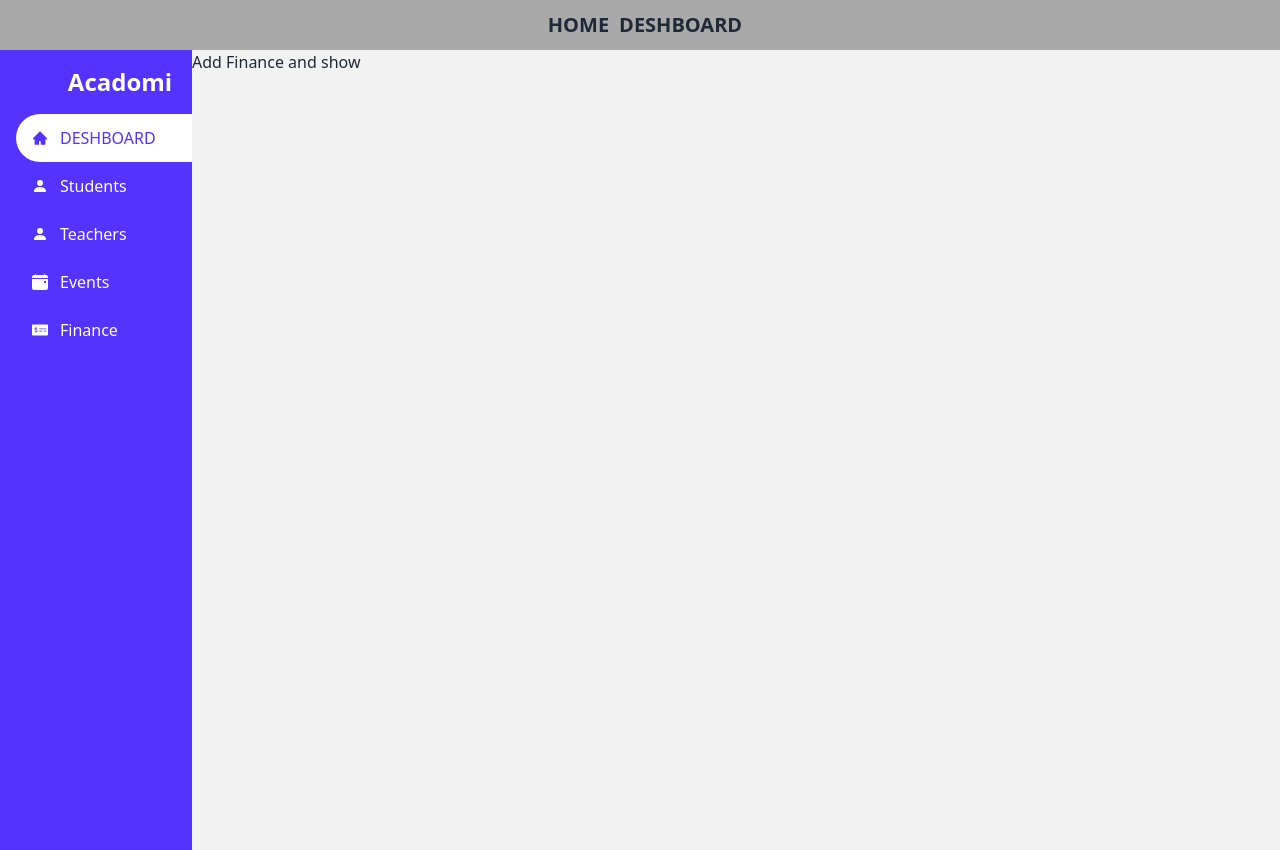
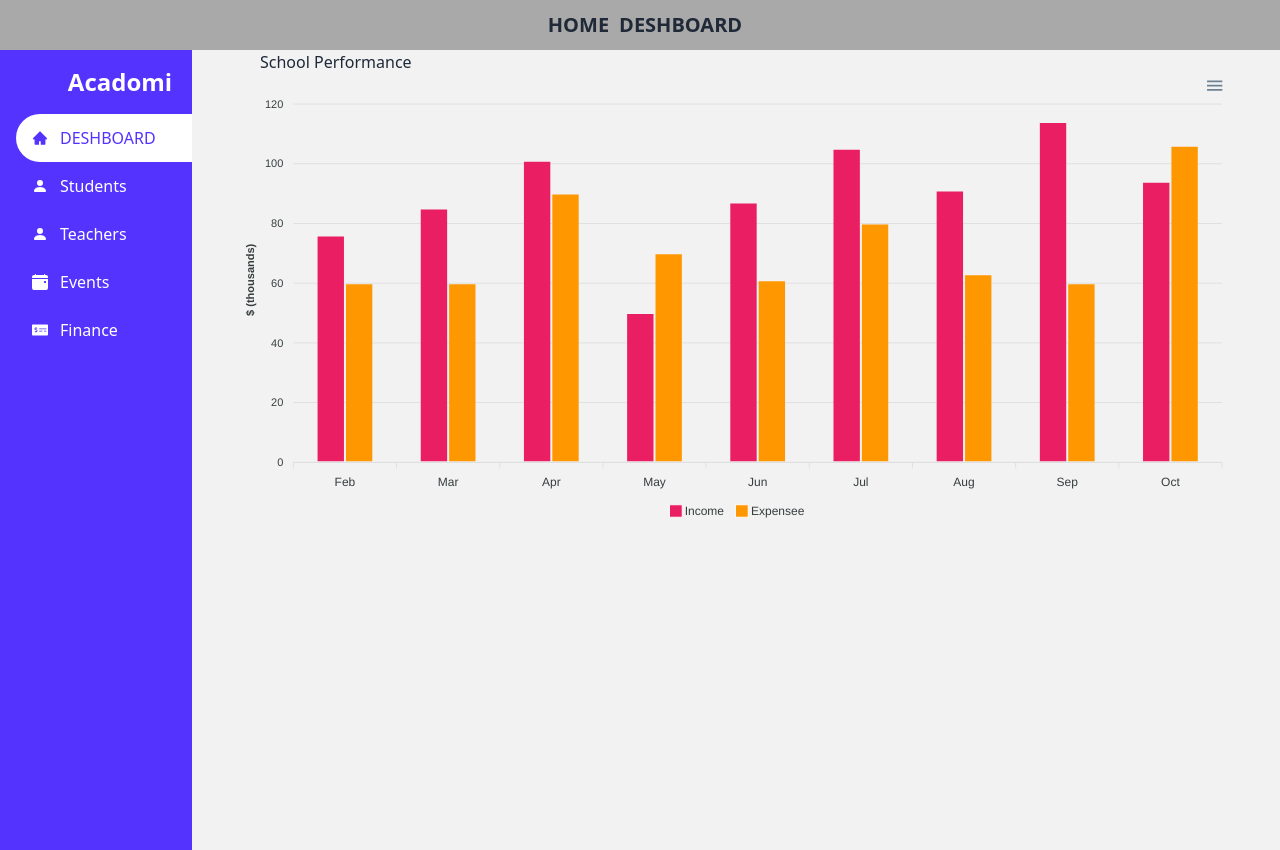
Before and after one commit to Shuvoghosh7/Dashboard, a React (Create React App) app: page /dashboard/finance in a window 1280 px wide. Built offline with nearby package versions, Linux system fonts and the light colour scheme.

Commit message:
add Balance Analytics section in finace

```diff
--- /dev/null
+++ b/src/Dashboard/Finance/BalanceAnalytics/BalanceAnalytics.js
@@ -0,0 +1,68 @@
+import React, { useState } from 'react';
+import Chart from "react-apexcharts";
+
+const BalanceAnalytics = () => {
+    const [finaceData, setfinaceData] = useState({
+
+        series: [{
+            name: 'Income',
+            data: [76, 85, 101, 50, 87, 105, 91, 114, 94]
+        }, {
+            name: 'Expensee',
+            data: [60, 60, 90, 70, 61, 80, 63, 60, 106]
+        },],
+        options: {
+            colors: ['#E91E63', '#FF9800'],
+            chart: {
+                type: 'bar',
+                height: 350
+            },
+            plotOptions: {
+                bar: {
+                    horizontal: false,
+                    columnWidth: '55%',
+                    endingShape: 'rounded'
+                },
+            },
+            dataLabels: {
+                enabled: false
+            },
+            stroke: {
+                show: true,
+                width: 2,
+                colors: ['transparent']
+            },
+            xaxis: {
+                categories: ['Feb', 'Mar', 'Apr', 'May', 'Jun', 'Jul', 'Aug', 'Sep', 'Oct'],
+            },
+            yaxis: {
+                title: {
+                    text: '$ (thousands)'
+                }
+            },
+            fill: {
+                opacity: 1
+            },
+            tooltip: {
+                y: {
+                    formatter: function (val) {
+                        return "$ " + val + " thousands"
+                    }
+                }
+            }
+        },
+    })
+    return (
+        <div className='lg:mx-12 md:mx-5 mx-3 Balance Analytics'>
+            <h1 className='ml-5'>School Performance</h1>
+            <Chart
+                options={finaceData.options}
+                series={finaceData.series}
+                type="bar"
+                height={450}
+            />
+        </div>
+    );
+};
+
+export default BalanceAnalytics;
--- a/src/Dashboard/Finance/Finance.js
+++ b/src/Dashboard/Finance/Finance.js
@@ -1,9 +1,10 @@
 import React from 'react';
+import BalanceAnalytics from './BalanceAnalytics/BalanceAnalytics';
 
 const Finance = () => {
     return (
         <div>
-            <h1>Add Finance and show</h1>
+            <BalanceAnalytics/>
         </div>
     );
 };
```
